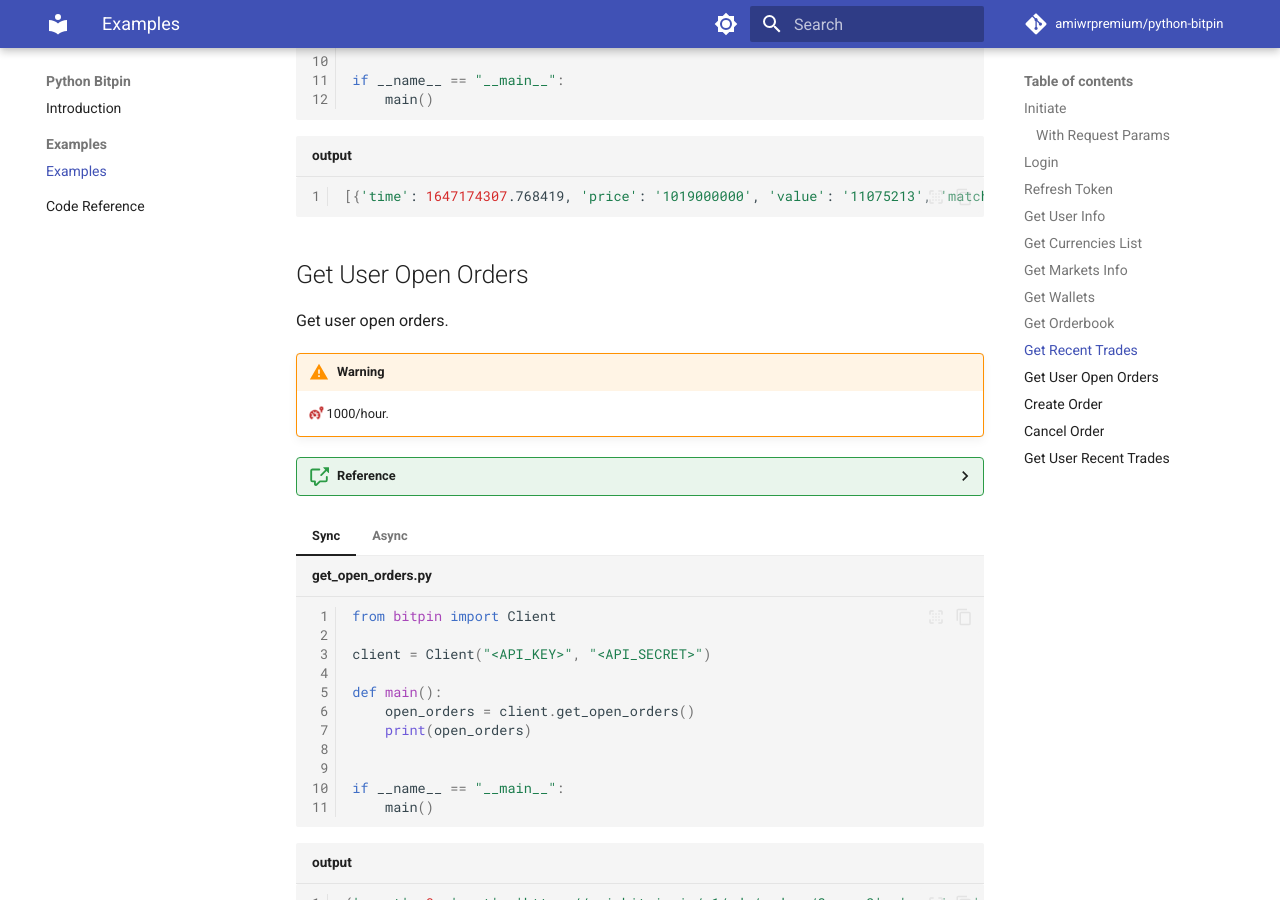
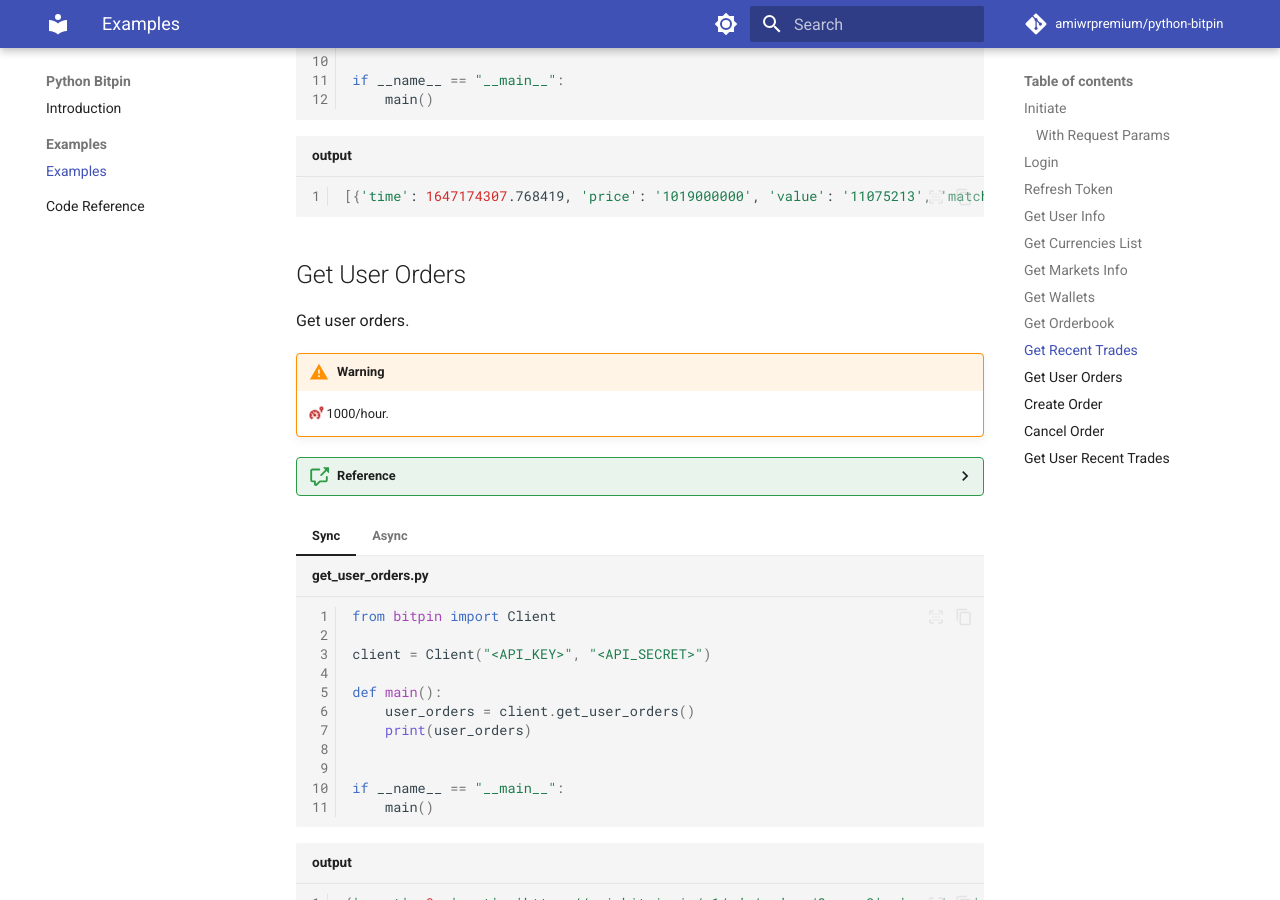
Before and after one commit to amiwrpremium/python-bitpin, an MkDocs documentation site: the page built from docs/examples/index.md, in a window 1280 px wide and 900 px high, scrolled down 6504 px. Built offline with MkDocs 1.6.1 and Material for MkDocs 9.7.7, drawn with Linux system fonts in a browser that asks for light colours; comment, search, counter and statistics services are not loaded.

Commit message:
fix: 🐛 fix get user orders

````diff
--- a/docs/examples/index.md
+++ b/docs/examples/index.md
@@ -477,29 +477,29 @@
 [{'time': 1647174307.768419, 'price': '1019000000', 'value': '11075213', 'match_amount': '0.01086870', 'type': 'sell', 'match_id': '73802972_73807087'}, {'time': 1647174307.656013, 'price': '1019000000', 'value': '5859993', 'match_amount': '0.00575072', 'type': 'sell', 'match_id': '73802711_73807087'}, {'time': 1647174307.605909, 'price': '1019000000', 'value': '18496580', 'match_amount': '0.01815169', 'type': 'sell', 'match_id': '73769110_73807087'}, {'time': 1647174307.547822, 'price': '1020000000', 'value': '4365538', 'match_amount': '0.00427993', 'type': 'sell', 'match_id': '73783129_73807087'}, {'time': 1647174307.497821, 'price': '1020020000', 'value': '883459', 'match_amount': '0.00086611', 'type': 'sell', 'match_id': '73800260_73807087'}]
 ```
 
-## Get User Open Orders
+## Get User Orders
 
-Get user open orders.
+Get user orders.
 
 !!! warning
     :material-car-speed-limiter:{ .rateLimit } 1000/hour.
 
 ??? code-ref "Reference"
 
-    - Sync Code Reference: [Client.get_open_orders](../reference/clients#src.bitpin.clients.client.Client.get_open_orders)
-    - Async Code Reference: [AsyncClient.get_open_orders](../reference/clients#src.bitpin.clients.async_client.AsyncClient.get_open_orders)
-    - API Documentation Reference: [Get User Open Orders](https://docs.bitpin.ir/#8a7c2a2af5)
+    - Sync Code Reference: [Client.get_user_orders](../reference/clients#src.bitpin.clients.client.Client.get_user_orders)
+    - Async Code Reference: [AsyncClient.get_user_orders](../reference/clients#src.bitpin.clients.async_client.AsyncClient.get_user_orders)
+    - API Documentation Reference: [Get User Orders](https://docs.bitpin.ir/#8a7c2a2af5)
 
 === "Sync"
 
-    ```python title="get_open_orders.py" linenums="1"
+    ```python title="get_user_orders.py" linenums="1"
     from bitpin import Client
 
     client = Client("<API_KEY>", "<API_SECRET>")
 
     def main():
-        open_orders = client.get_open_orders()
-        print(open_orders)
+        user_orders = client.get_user_orders()
+        print(user_orders)
 
 
     if __name__ == "__main__":
@@ -508,7 +508,7 @@
 
 === "Async"
 
-    ```python title="get_open_orders_async.py" linenums="1"
+    ```python title="get_user_orders_async.py" linenums="1"
     import asyncio
     from bitpin import AsyncClient
 
@@ -516,8 +516,8 @@
 
 
     async def main():
-        open_orders = await client.get_open_orders()
-        print(open_orders)
+        user_orders = await client.get_user_orders()
+        print(user_orders)
 
 
     if __name__ == "__main__":
````
Also changed, not shown: 3 other files.
